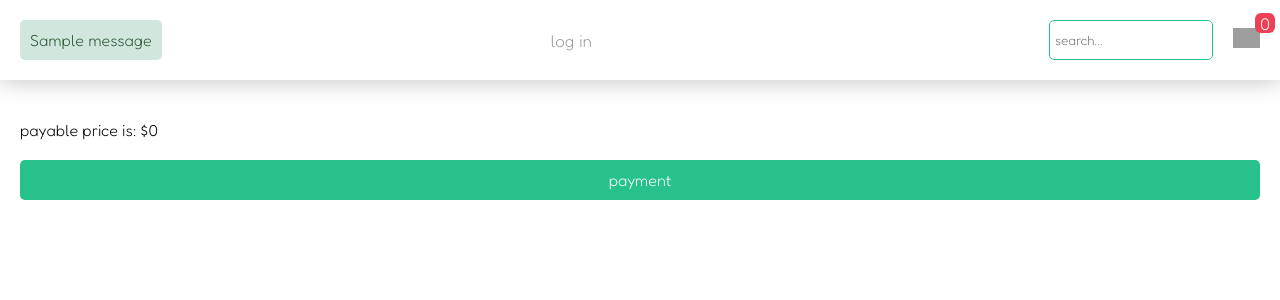
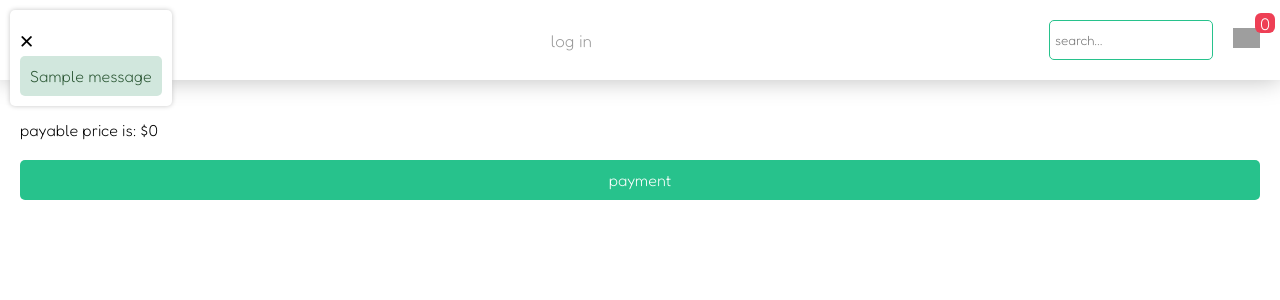
Before and after one commit to alirahmnicode/e-commerce-, a Django app: page /order/payment/ in a window 1280 px wide. Shown: the top 300 px of the page. Run offline with Django 4.2, Linux system fonts and the light colour scheme; tables that the repository leaves empty hold one stand-in row (values such as "Sample post"); one stand-in notice (Sample message) is shown; grey boxes are pictures that could not be loaded.

Commit message:
compelete messages style

```diff
--- a/order/templates/order/paymant.html
+++ b/order/templates/order/paymant.html
@@ -3,15 +3,14 @@
 {% load custom_tags %}
 {% block head %}
 <link rel="stylesheet" href="{% static 'cart.css' %}?{% now 'U' %}">
+<link rel="stylesheet" href="{% static 'style.css' %}?{% now 'U' %}">
 <title>payment</title>
 {% endblock head %}
 {% block content %}
-{% include 'inc/nav.html' %}
-<ul class="messages">
-    {% for message in messages %}
-    <li{% if message.tags %} class="{{ message.tags }}" {% endif %}>{{ message }}</li>
-        {% endfor %}
-</ul>
+<!-- nav -->
+<header>
+    {% include 'inc/nav.html' %}
+</header>
 <div class="container">
     <div class="order">
         <div class="detail">
--- a/static/style.css
+++ b/static/style.css
@@ -140,9 +140,16 @@ button {
   list-style: none;
   padding: 10px;
   border-radius: 5px;
+  background-color: #fff;
+  box-shadow: 0 0px 5px 0px #c6c6c6;
 }
 
 .messages > li {
   padding: 10px;
   border-radius: 5px;
 }
+
+.messages > .error {
+  background-color: #f8d7da;
+  color: #842029;
+}
--- a/templates/base.html
+++ b/templates/base.html
@@ -19,7 +19,8 @@
 </head>
 
 <body>
-
+    <!-- messsages -->
+    {% include 'inc/messages.html' %}
     {% block content %}
     {% endblock content %}
     <div class="popup">
--- /dev/null
+++ b/templates/inc/messages.html
@@ -0,0 +1,8 @@
+{% if messages %}
+<ul class="messages">
+    <div class="close">&times;</div>
+    {% for message in messages %}
+    <li{% if message.tags %} class="{{ message.tags }}" {% endif %}>{{ message }}</li>
+        {% endfor %}
+</ul>
+{% endif %}
```
Also changed, not shown: users/templates/registration/dashboard.html (+0 -11 lines), users/templates/registration/login.html (+0 -7 lines), users/templates/registration/signup.html (+0 -7 lines).
